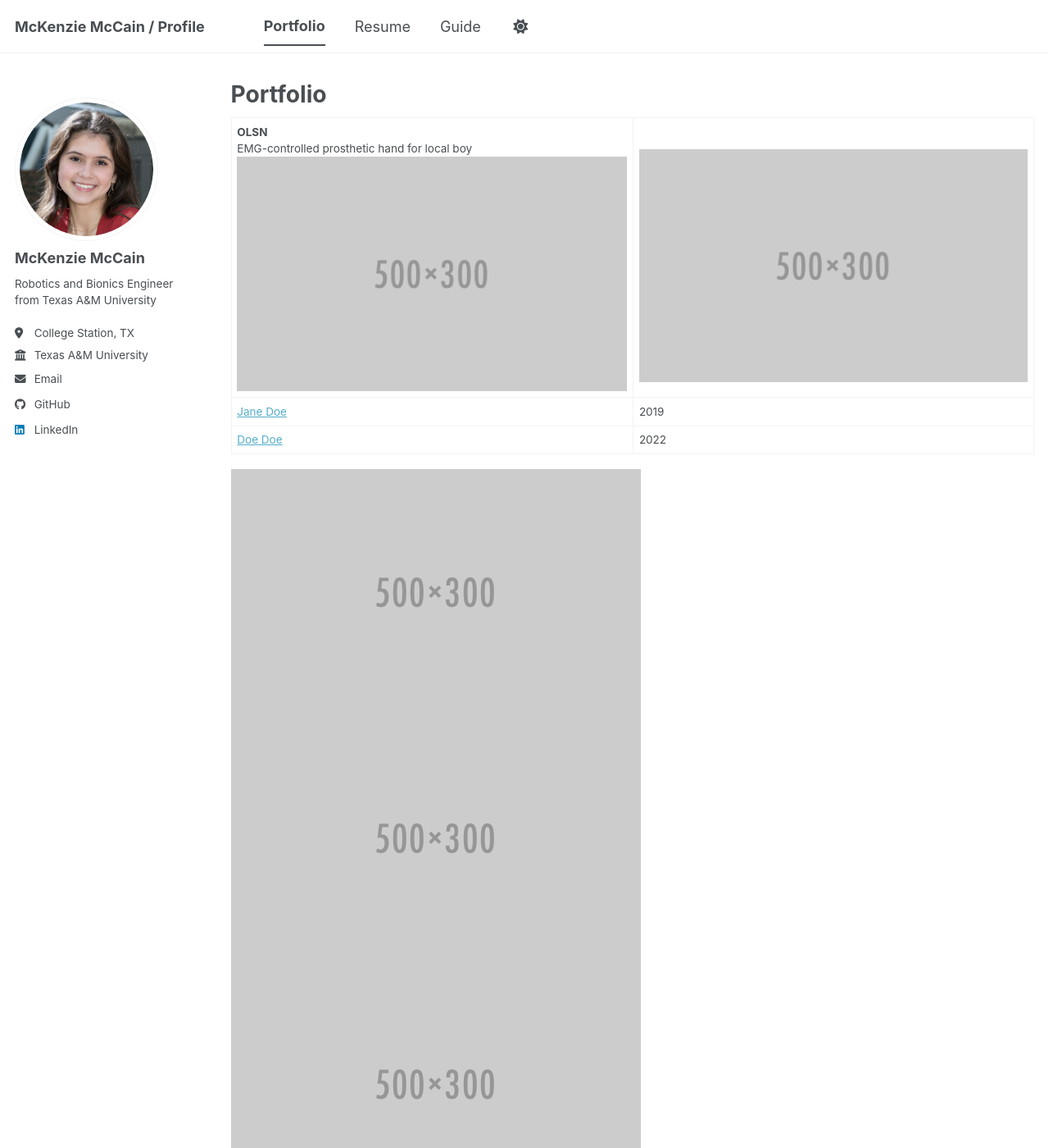
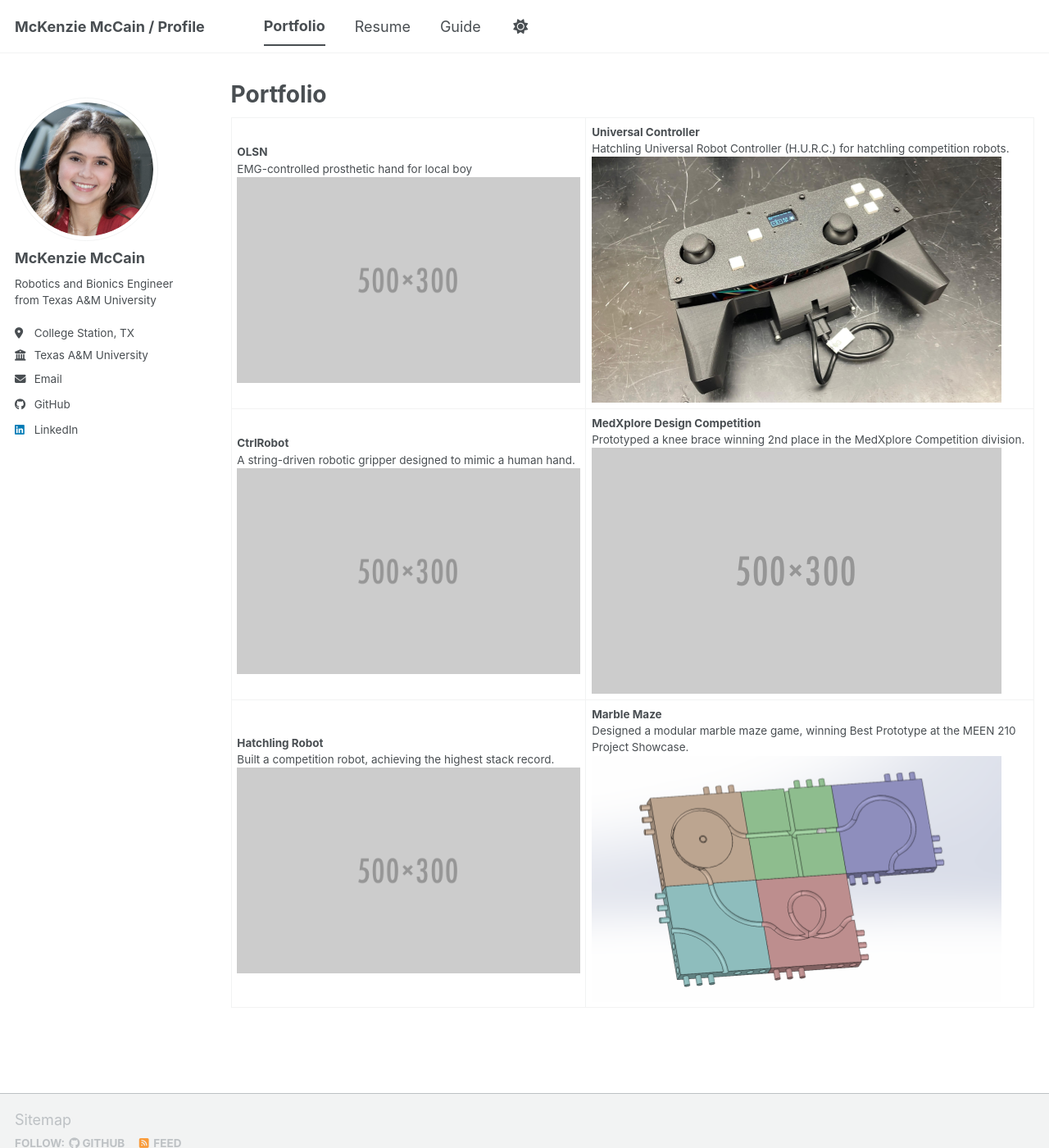
Before and after one commit to mckenzie-mccain/mckenzie-mccain.github.io, a Jekyll site: the page built from _pages/portfolio.md, in a window 1280 px wide and 1400 px high. Shown: the whole window at 82% size. Built offline with Jekyll 4.4.1, drawn with Linux system fonts in a browser that asks for light colours; a script bundle is joined from its source files by our own code; library files that are not in the unit come from our copies.

Commit message:
portfolio images & table

```diff
--- a/_pages/portfolio.md
+++ b/_pages/portfolio.md
@@ -7,13 +7,6 @@ author_profile: true
 
 
 | ----------------------------------------------------------------------------------------------------------------------------------|
-|**OLSN**<br>EMG-controlled prosthetic hand for local boy<br>[![Portfolio item 1](/images/500x300.png)](/portfolio/portfolio-1/)|[<br/><img src='/images/500x300.png'>](_portfolio/portfolio-2.html)|
-| [Jane Doe](#)                                                    | 2019                                                           |
-| [Doe Doe](#)                                                     | 2022                                                           |
-
-
-[![OLSN](/images/500x300.png)](/portfolio/portfolio-1/)
-[![Hatchling H.U.R.C.](/images/500x300.png)](/portfolio/portfolio-1/)
-[![CtrlRobot](/images/500x300.png)](/portfolio/portfolio-1/)
-[![MedXplore](/images/500x300.png)](/portfolio/portfolio-1/)
-[![Hatchling Robot](/images/500x300.png)](/portfolio/portfolio-1/)
+|**OLSN**<br>EMG-controlled prosthetic hand for local boy<br>[![OLSN](/images/500x300.png)](/portfolio/olsn/)|**Universal Controller**<br>Hatchling Universal Robot Controller (H.U.R.C.) for hatchling competition robots.<br>[![Hatchling H.U.R.C.](/images/hurc.png)](/portfolio/hurc/)|
+|**CtrlRobot**<br>A string-driven robotic gripper designed to mimic a human hand.<br>[![CtrlRobot](/images/500x300.png)](/portfolio/ctrlrobot/)|**MedXplore Design Competition**<br>Prototyped a knee brace winning 2nd place in the MedXplore Competition division.<br>[![MedXplore](/images/500x300.png)](/portfolio/medxplore/)|
+|**Hatchling Robot**<br>Built a competition robot, achieving the highest stack record.<br>[![Hatchling Robot](/images/500x300.png)](/portfolio/hatchling/)|**Marble Maze**<br>Designed a modular marble maze game, winning Best Prototype at the MEEN 210 Project Showcase.<br>[![Marble Maze](/images/marble-maze.png)](/portfolio/marble-maze/)|
```
Also changed, not shown: _portfolio/marble-maze.md (renamed from _portfolio/portfolio-1.md, +1 -1 lines), _portfolio/olsn.md (added, +7 -0 lines), _portfolio/portfolio-2.html (deleted, +0 -7 lines), _portfolio/ctrlrobot.md (added), _portfolio/hatchling.md (added), _portfolio/hurc.md (added), _portfolio/medxplore.md (added), images/OLSN2025FallShowcase.jpeg (added), images/circuit-diagram.png (added), images/hurc.png (added), images/marble-maze.png (added).
